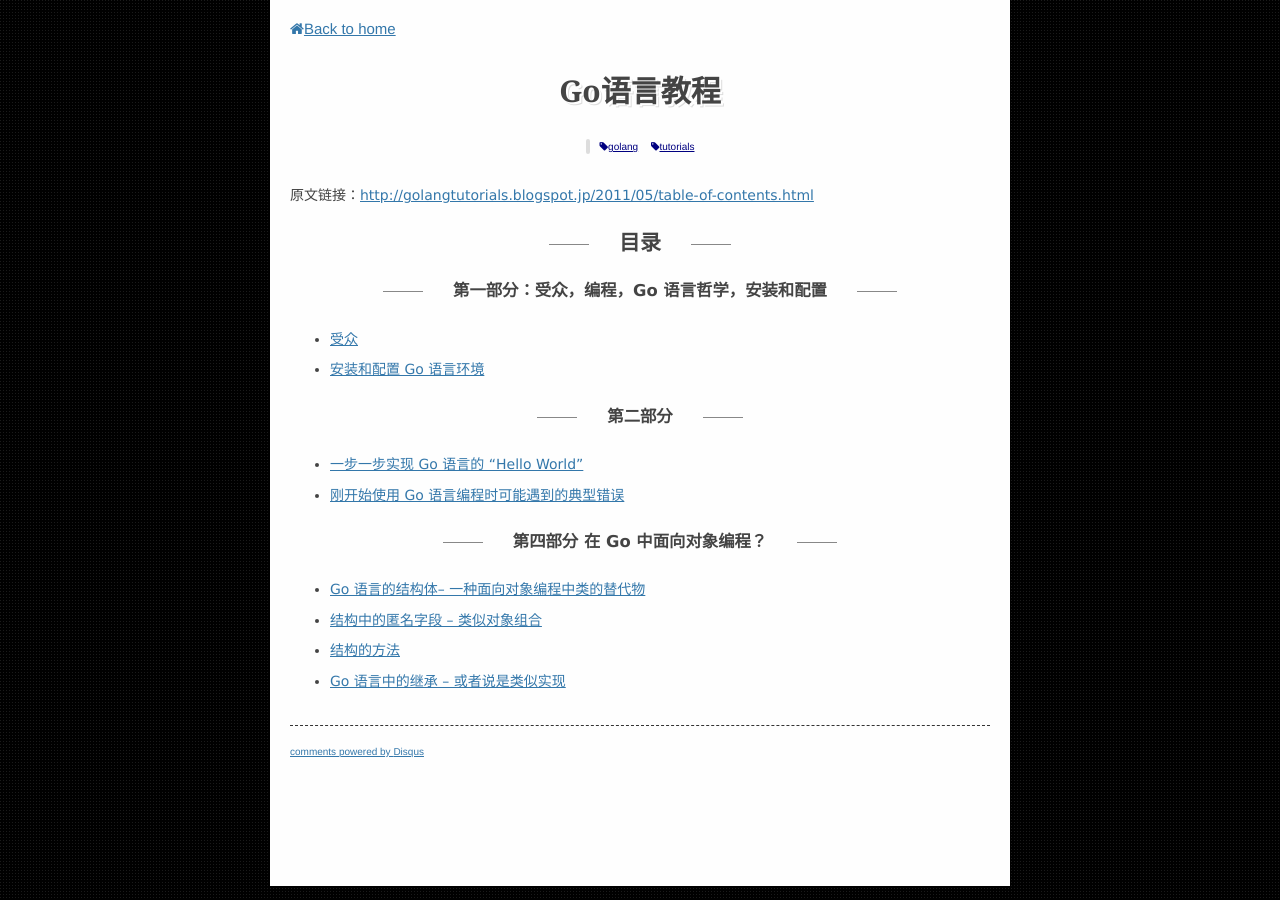
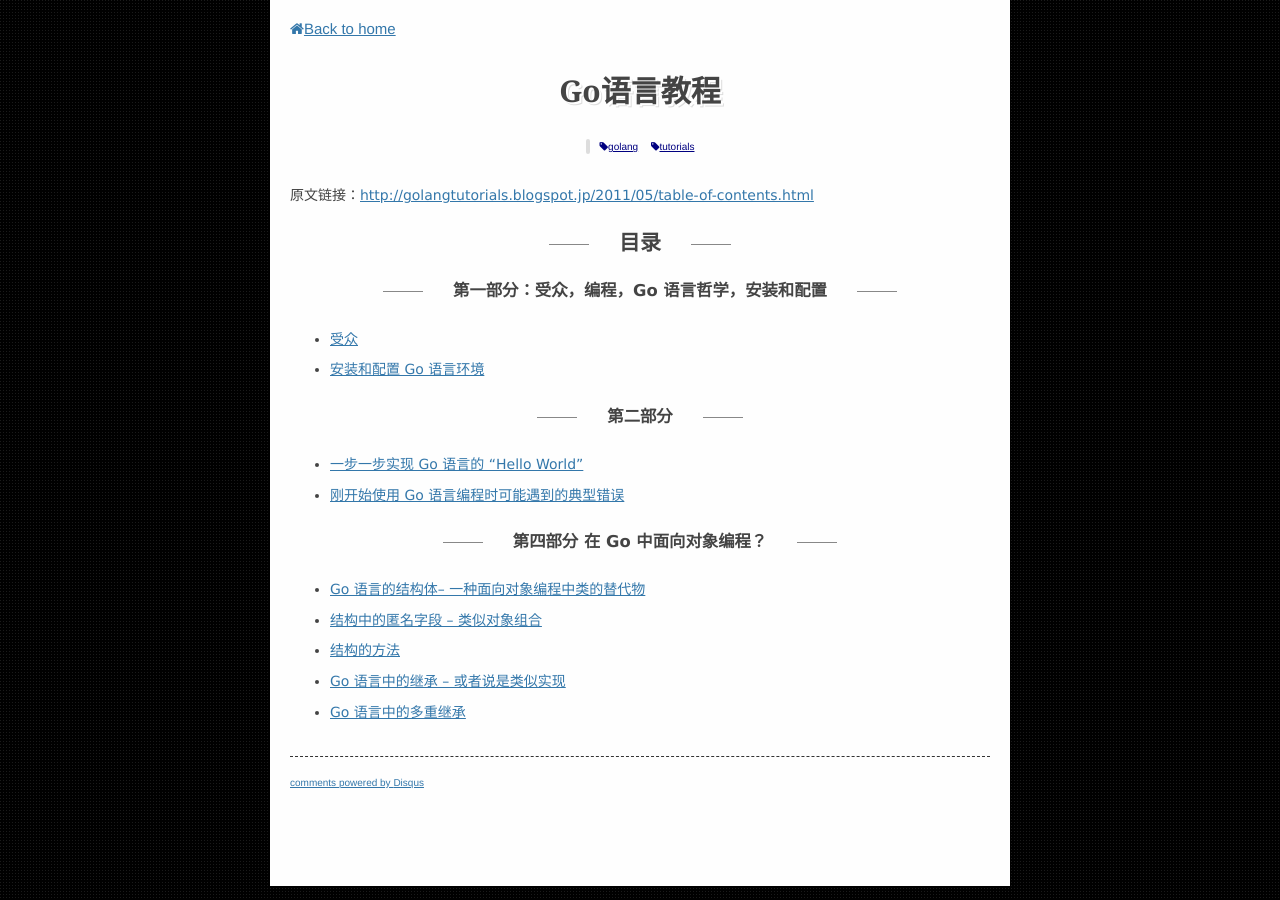
Before and after one commit to osrpt/osrpt.github.com, a Jekyll site: the page built from golang_tutorials/contents.md, in a window 1280 px wide. Built offline with Jekyll 4.4.1, drawn with Linux system fonts in a browser that asks for light colours; nearby versions of some CDN libraries; comment, search, counter and statistics services are not loaded.

Commit message:
update contents

```diff
--- a/golang_tutorials/contents.md
+++ b/golang_tutorials/contents.md
@@ -26,3 +26,4 @@ tags:
 + [结构中的匿名字段 -- 类似对象组合](/golang_tutorials/anonymous-fields-in-structs-like-object.html)
 + [结构的方法](/golang_tutorials/methods-on-structs.html)
 + [Go 语言中的继承 -- 或者说是类似实现](/golang_tutorials/inheritance-and-subclassing-in-go-or.html)
++ [Go 语言中的多重继承](/golang_tutorials/multiple-inheritance-in-go.html)
```
